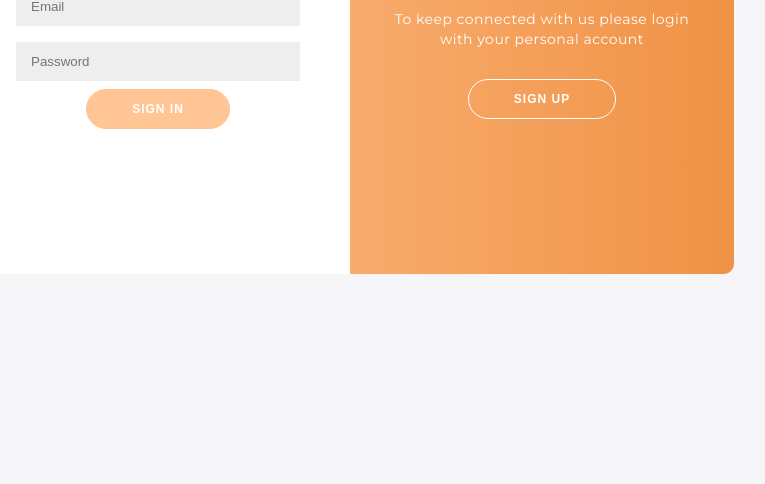
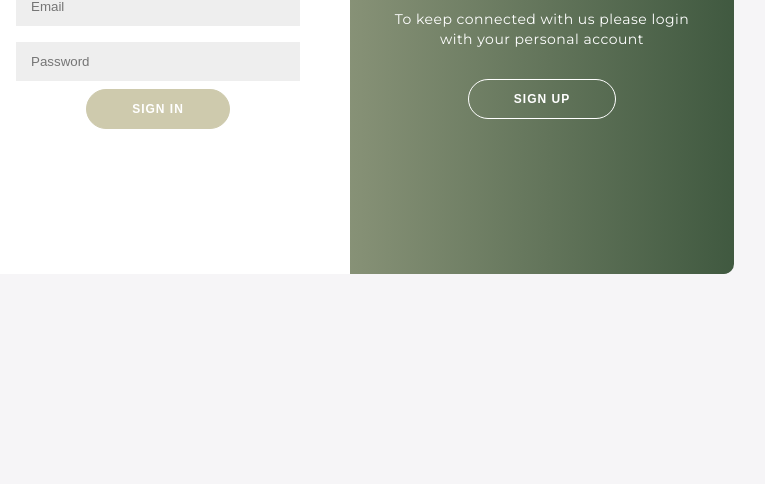
Before and after one commit to KennethElijah/PT-Github, a plain HTML site: page index.html in a window 1280 px wide. Shown: the part 346-830 px from the top of the page, without its empty margins (290-1055 px from the left). Drawn offline with Linux system fonts and the light colour scheme.

Commit message:
Login Style

```diff
--- a/style.css
+++ b/style.css
@@ -53,8 +53,8 @@ a {
 
 button {
   border-radius: 20px;
-  border: 1px solid #FFC594;
-  background-color: #FFC594;
+  border: 1px solid #CECAAD;
+  background-color: #CECAAD;
   color: #ffffff;
   font-size: 12px;
   font-weight: bold;
@@ -183,9 +183,9 @@ input {
 
 
 .overlay {
-  background: #FFC594;
-  background: -webkit-linear-gradient(to right, #FFC594, #f09245);
-  background: linear-gradient(to right, #FFC594, #f09245);
+  background: #CECAAD;
+  background: -webkit-linear-gradient(to right, #CECAAD,  #405940);
+  background: linear-gradient(to right, #CECAAD,  #405940);
   background-repeat: no-repeat;
   background-size: cover;
   background-position: 0 0;
@@ -257,7 +257,7 @@ input {
   width: 40px;
 }
 .messageDiv{
-background-color: #FFC594;
+background-color: #CECAAD;
 color: #333;
 padding: 10px 20px;
 margin: 10px;
```
